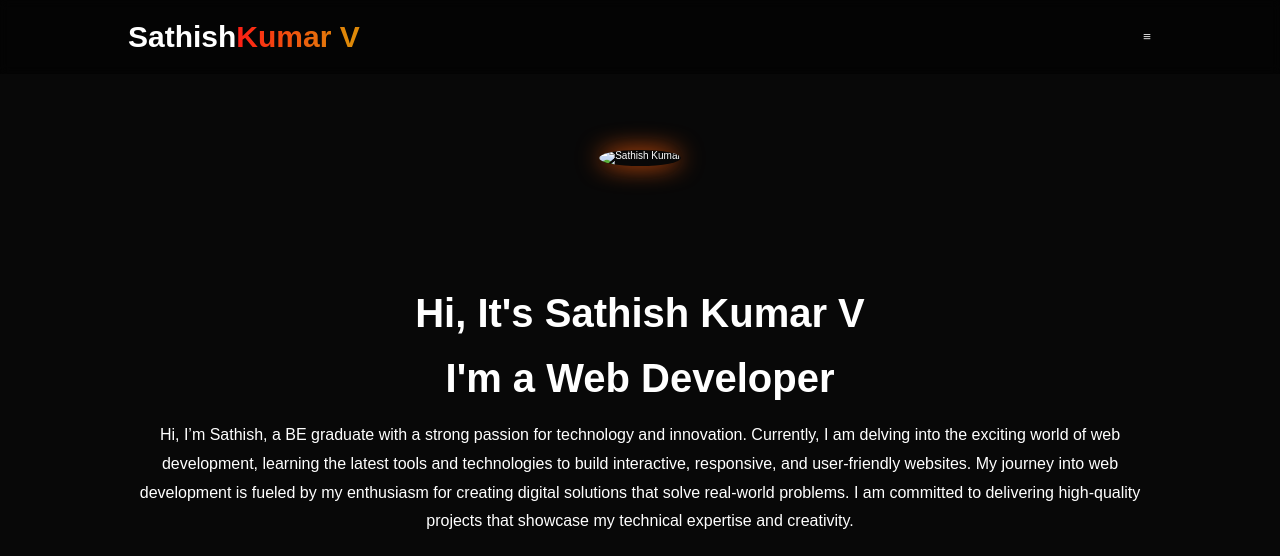
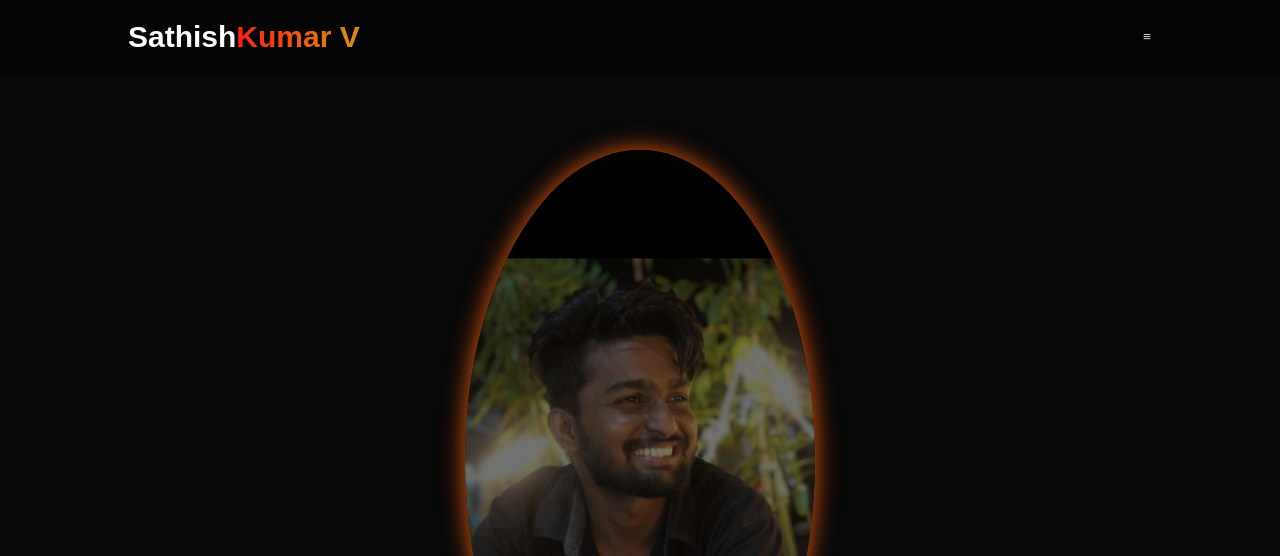
Before and after one commit to Sathishkumar151120/portfolio, a plain HTML site: page index.html in a window 1280 px wide. Shown: the top 556 px of the page. Drawn offline with nearby package versions, Linux system fonts and the light colour scheme; files whose address does not match are found by name.

Commit message:
index.html

```diff
--- a/index.html
+++ b/index.html
@@ -47,7 +47,7 @@
         </div>
 
         <div class="home-img">
-            <img src="images/image.jpg" alt="Sathish Kumar">
+            <img src="image.jpg" alt="Sathish Kumar">
         </div>
     </section>
     <section class="about" id="about">
```
